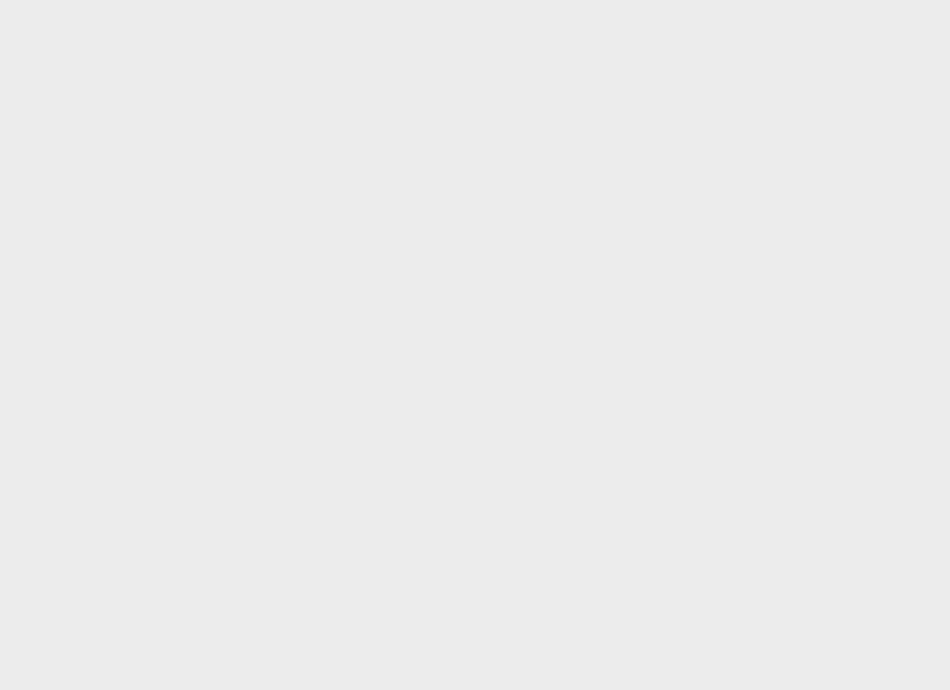
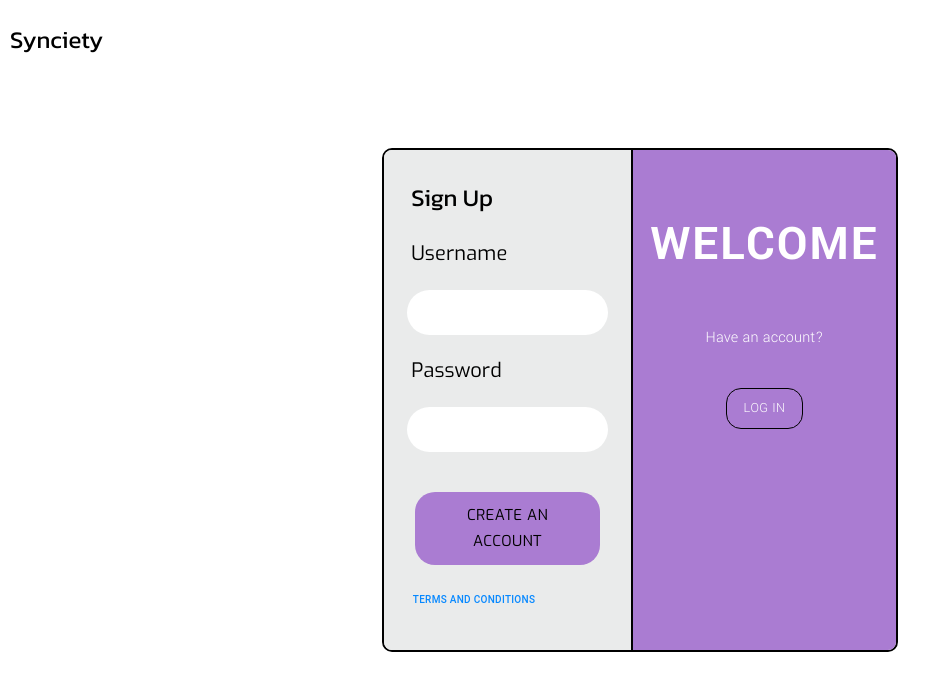
Before and after one commit to devsoc-unsw/trainee-emperor-24t3, a React (Vite) app in the folder frontend/Emperor/: page /SignUp in a window 1280 px wide. Before the commit this address had no page. Shown: the top 690 px of the page, without its empty margins (0-950 px from the left). Built offline with nearby package versions, Linux system fonts and the light colour scheme.

Commit message:
sign up page

```diff
--- a/frontend/Emperor/src/App.tsx
+++ b/frontend/Emperor/src/App.tsx
@@ -6,6 +6,7 @@ import { Box } from '@mui/material'
 import DemoPage from './pages/DemoPage'
 import { LogIn } from './pages/LogIn'
 import { Calendar } from './pages/Calendar'
+import { SignUp } from './pages/SignUp'
 
 function App() {
 
@@ -19,6 +20,7 @@ function App() {
           <Route path='/demo' element={<DemoPage />} />
           <Route path='/LogIn' element={<LogIn />} />
           <Route path='/Calendar' element={<Calendar />} />
+          <Route path='/SignUp' element={<SignUp />} />
         </Routes>
       </BrowserRouter>
     </Box>
--- /dev/null
+++ b/frontend/Emperor/src/pages/SignUp.tsx
@@ -0,0 +1,156 @@
+import { Box, Typography, Button, createTheme, ThemeProvider, Checkbox } from "@mui/material"
+import '../App.css'
+
+
+export const SignUp = () => {
+    const purple = createTheme({
+        palette: {
+            primary: {
+                main: '#AA7CD2',
+                contrastText: 'white',
+            },
+        }
+    })
+
+    return (
+        <>
+            <Box sx = {{
+                minHeight: '100vh',
+                backgroundColor: 'white',
+                margin: '0',
+                padding: '0',
+                border: '0',
+            }}>
+                <Box sx = {{
+                    position: 'absolute',
+                    top: '0',
+                    left: '10px',
+                }}>
+                    <Typography variant="h5">
+                        <p className="kanit">Synciety</p>
+                    </Typography>
+                </Box>
+
+                <Box sx = {{
+                    position: 'absolute',
+                    display: 'flex',
+                    borderRadius: '10px',
+                    border: 2,
+                    overflow: 'hidden',
+                    width: '40%',
+                    height: '500px',
+                    margin: '0',
+                    top: '50%',
+                    left: '50%',
+                    transform: 'translate(-50%, -50%)',
+                }}>
+                    <Box sx = {{
+                        p: 1,
+                        backgroundColor: '#EAEBEB',
+                        color: 'black',
+                        width: '50%',
+                    }}>
+                        <Typography variant="h5">
+                            <p className="kanit" style = {{
+                                marginLeft: '1.5vw',
+                            }}>Sign Up</p>
+                        </Typography>
+                        <Typography variant="h6">
+                            <p className = "exo" style = {{
+                                marginLeft: '1.5vw',
+                            }}>Username</p>
+                        </Typography>
+                        <input type="text" style={{
+                            borderRadius: '30px',
+                            border: '0',
+                            width: '80%',
+                            height: '6%',
+                            padding: '8px',
+                            display: 'flex',
+                            margin: 'auto',
+                        }}/>
+                        <Typography variant="h6">
+                            <p className = "exo" style = {{
+                                marginLeft: '1.5vw',
+                            }}>Password</p>
+                        </Typography>
+                        <input type="text" style={{
+                            borderRadius: '30px',
+                            border: '0',
+                            width: '80%',
+                            height: '6%',
+                            padding: '8px',
+                            display: 'flex',
+                            margin: 'auto',
+                        }}/>
+                        <div style = {{
+                            margin: '40px'
+                        }}></div>
+                        <ThemeProvider theme = {purple}>
+                            <Button variant = "contained" disableElevation sx = {{
+                                width: '80%',
+                                height: '15%',
+                                margin: 'auto',
+                                display: 'flex',
+                                color: 'black',
+                                borderRadius: '20px',
+                            }}>
+                                <p className="exo" style = {{
+                                    fontSize: '15px',
+                                }}>Create an account</p>
+                            </Button>
+                        </ThemeProvider>
+
+                        <Box sx = {{
+                            marginTop: '20px',
+                            display: 'flex',
+                        }}>
+                            <Button className="yantraLight" style = {{
+                                fontSize: '10px',
+                                marginTop: 'auto',
+                                marginBottom: 'auto',
+                                marginLeft: '1vw',
+                                marginRight: 'auto',
+                                color: '#0788FF'
+                            }}>Terms and Conditions</Button>
+                        </Box>
+                    </Box>
+                    <Box sx = {{
+                        p: 2,
+                        backgroundColor: '#AA7CD2',
+                        color: 'black',
+                        borderLeft: 2,
+                        width: '50%',
+                        textAlign: 'center',
+                    }}>
+                        <Typography variant="h3" sx = {{
+                            color: 'white'
+                        }}>
+                            <p className="yantraBold" style = {{
+                                fontSize: '50px',
+                                letterSpacing: '2px',
+                            }}>WELCOME</p>
+                        </Typography>
+                        <Typography variant="subtitle1" sx = {{
+                            color: 'white'
+                        }}>
+                            <p className = "yantraLight">Have an account?</p>
+                        </Typography>
+                        <Button variant = "outlined" sx = {{
+                            color: 'white',
+                            borderColor: 'black',
+                            borderRadius: '15px',
+                            marginTop: '20px',
+                        }}>
+                            <p className = "yantraLight" style = {{
+                            margin: '2px'
+                            }}>
+                                Log In
+                            </p>
+                        </Button>
+                    </Box>
+                </Box>
+            </Box>
+        </>
+    )
+}
```
